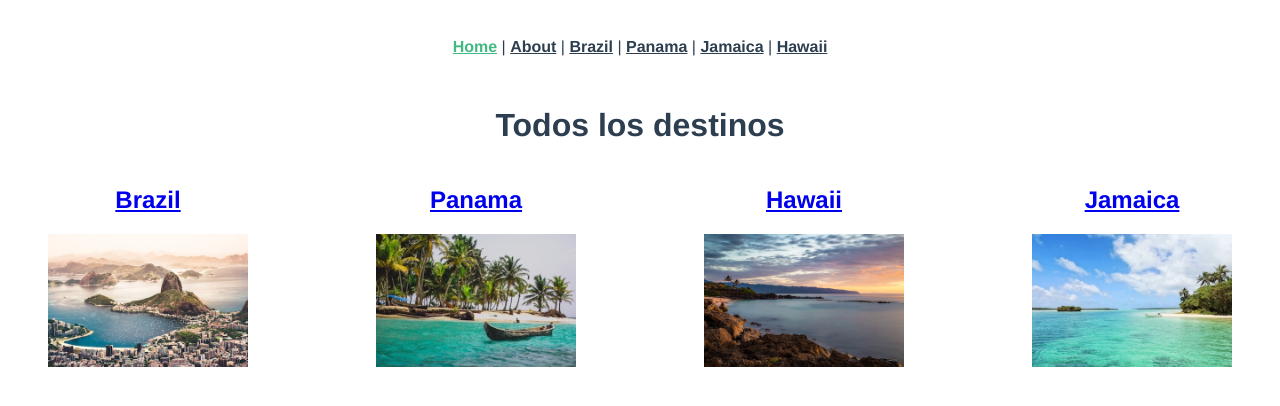
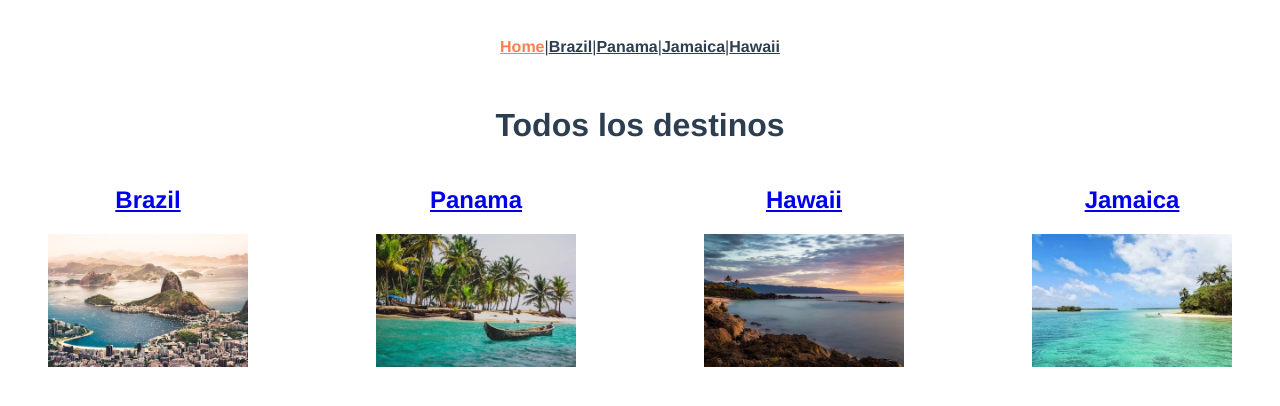
Before and after one commit to rivalcoba-dev/vuejs-router-learn, a Vue app: page / in a window 1280 px wide. Shown: the top 406 px of the page. Built offline with nearby package versions, Linux system fonts and the light colour scheme.

Commit message:
Clase activa del enrutador de vue

```diff
--- a/src/App.vue
+++ b/src/App.vue
@@ -1,16 +1,18 @@
 <template>
   <div id="app">
-    <div id="nav">
-      <router-link to="/">Home</router-link> |
-      <router-link to="/about">About</router-link> |
-      <router-link to="/brazil">Brazil</router-link> |
-      <router-link to="/panama">Panama</router-link> |
-      <router-link to="/jamaica">Jamaica</router-link> |
-      <router-link to="/hawaii">Hawaii</router-link>
-    </div>
+    <the-navigation />
     <router-view />
   </div>
 </template>
+
+<script>
+import TheNavigation from "@/components/TheNavigation.vue";
+export default {
+  components: {
+    TheNavigation,
+  },
+};
+</script>
 
 <style>
 #app {
@@ -24,13 +26,4 @@
 #nav {
   padding: 30px;
 }
-
-#nav a {
-  font-weight: bold;
-  color: #2c3e50;
-}
-
-#nav a.router-link-exact-active {
-  color: #42b983;
-}
 </style>
--- /dev/null
+++ b/src/components/TheNavigation.vue
@@ -0,0 +1,33 @@
+<template>
+  <div id="nav">
+    <router-link to="/">Home</router-link> |
+    <router-link to="/brazil">Brazil</router-link> |
+    <router-link to="/panama">Panama</router-link> |
+    <router-link to="/jamaica">Jamaica</router-link> |
+    <router-link to="/hawaii">Hawaii</router-link>
+  </div>
+</template>
+
+<script>
+export default {};
+</script>
+
+<style scoped="true">
+#nav {
+  display: flex;
+  justify-content: center;
+}
+
+#nav a {
+  font-weight: bold;
+  color: #2c3e50;
+}
+
+#nav a.router-link-exact-active {
+  color: #42b983;
+}
+
+#nav a.itgam-link-active-class {
+  color: coral;
+}
+</style>
--- a/src/router/index.js
+++ b/src/router/index.js
@@ -47,6 +47,8 @@ const routes = [
 ];
 
 const router = new VueRouter({
+  // Creando nombre de link activo
+  linkExactActiveClass: "itgam-link-active-class",
   routes,
 });
 
```
